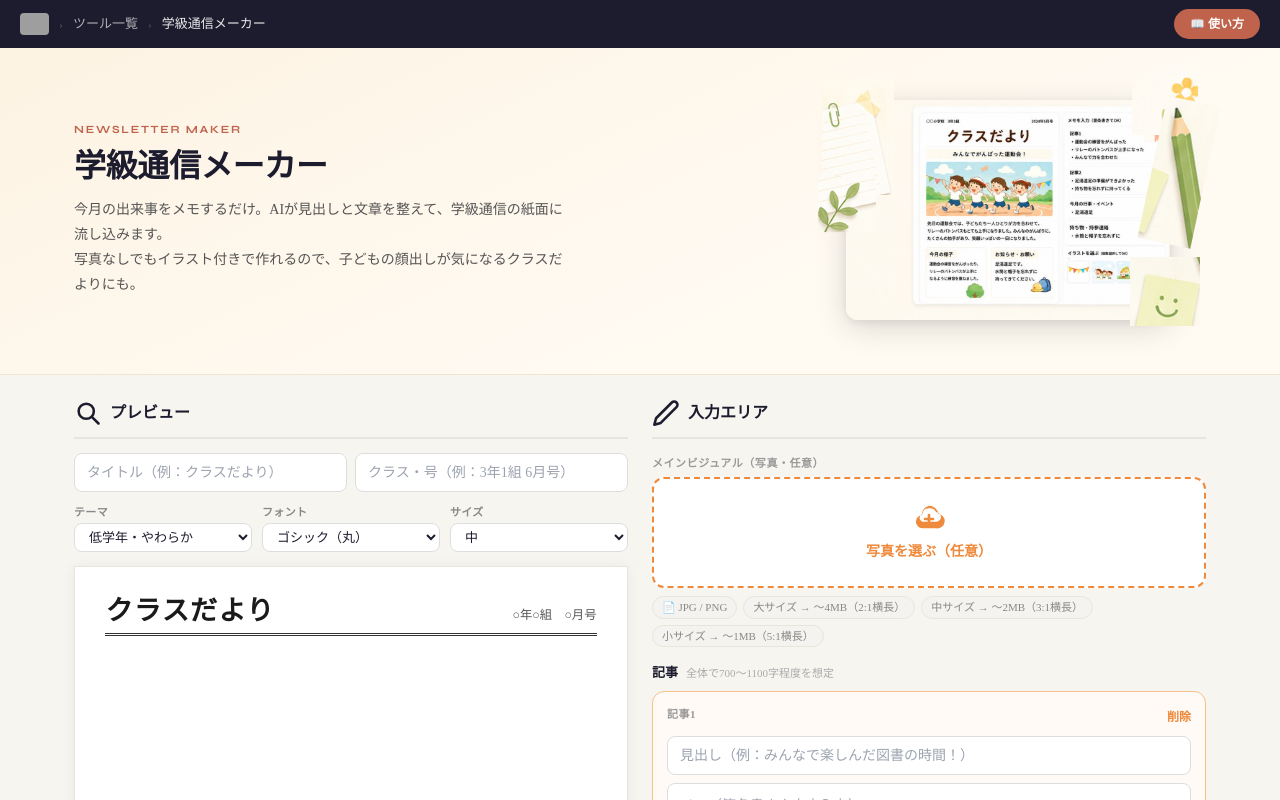
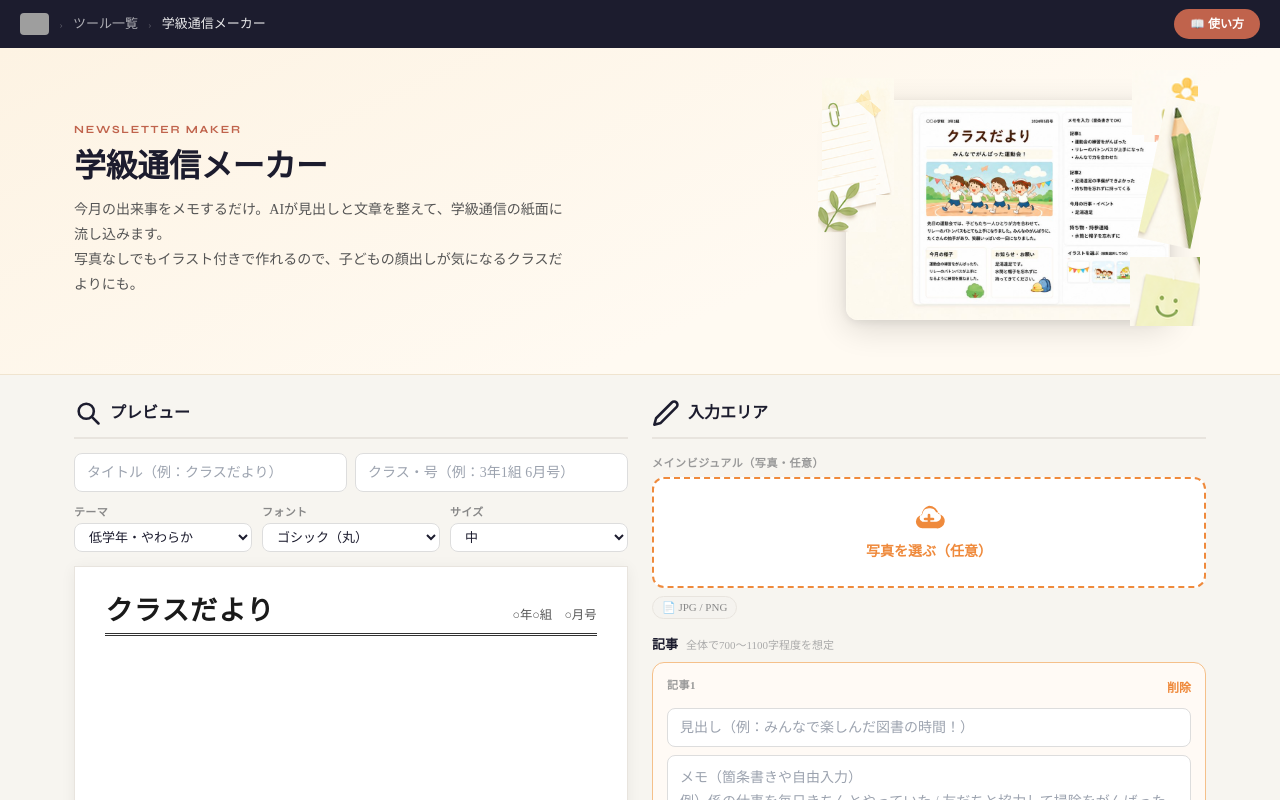
Before and after one commit to onosyouyou-ux/beetle-web, a Next.js app in the folder tools/gakkyu-tsushin/: page / in a window 1280 px wide. Shown: the top 800 px of the page. Built offline with nearby package versions, Linux system fonts and the light colour scheme; grey boxes are pictures that could not be loaded.

Commit message:
fix: ツールチップを1チップ・複数行に統合（写真サイズ一覧）

```diff
--- a/tools/gakkyu-tsushin/src/app/globals.css
+++ b/tools/gakkyu-tsushin/src/app/globals.css
@@ -98,10 +98,11 @@ select:focus {
   background: #1c1c2e;
   color: #fff;
   font-size: 11px;
-  line-height: 1.5;
-  padding: 5px 10px;
+  line-height: 1.7;
+  padding: 7px 12px;
   border-radius: 6px;
-  white-space: nowrap;
+  white-space: pre-line;
+  min-width: 200px;
   opacity: 0;
   pointer-events: none;
   transition: opacity 0.15s;
--- a/tools/gakkyu-tsushin/src/components/MainVisual.tsx
+++ b/tools/gakkyu-tsushin/src/components/MainVisual.tsx
@@ -159,10 +159,12 @@ export default function MainVisual({ photo, size, onChange }: Props) {
             <span className="text-[14px] font-bold text-[#ef8a3c]">写真を選ぶ（任意）</span>
           </button>
           <div className="flex flex-wrap gap-1.5 mt-2">
-            <span className="hint-chip">📄 JPG / PNG</span>
-            <span className="hint-chip" data-tooltip="A4印刷時のおよそ 約19×9cm（幅いっぱい・高さ9cm）">大サイズ → 〜4MB（2:1横長）</span>
-            <span className="hint-chip" data-tooltip="A4印刷時のおよそ 約19×6cm（幅いっぱい・高さ6cm）">中サイズ → 〜2MB（3:1横長）</span>
-            <span className="hint-chip" data-tooltip="A4印刷時のおよそ 約19×4cm（幅いっぱい・高さ4cm）">小サイズ → 〜1MB（5:1横長）</span>
+            <span
+              className="hint-chip"
+              data-tooltip={"📄 JPG / PNG（最大8MB）\n\n• 大サイズ → 〜4MB　印刷時 約19×9cm\n• 中サイズ → 〜2MB　印刷時 約19×6cm\n• 小サイズ → 〜1MB　印刷時 約19×4cm"}
+            >
+              📄 JPG / PNG
+            </span>
           </div>
         </div>
       ) : (
```
